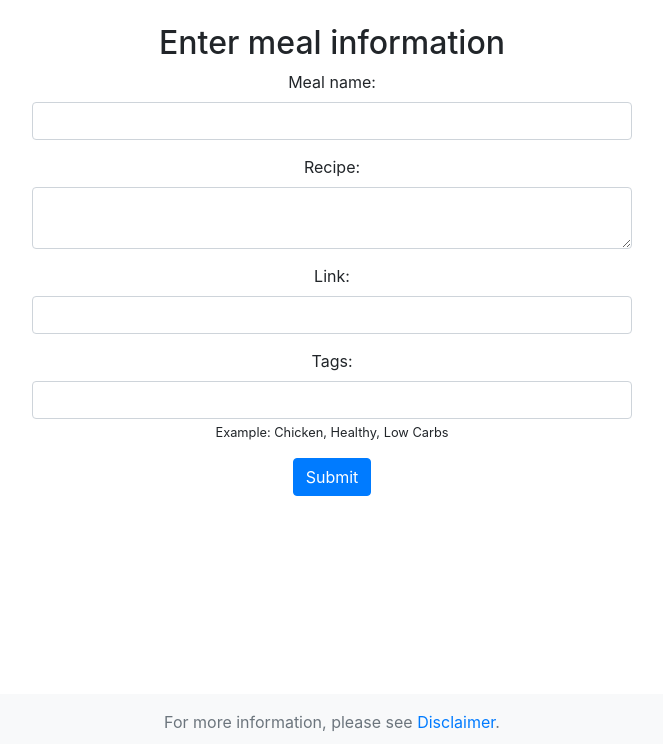
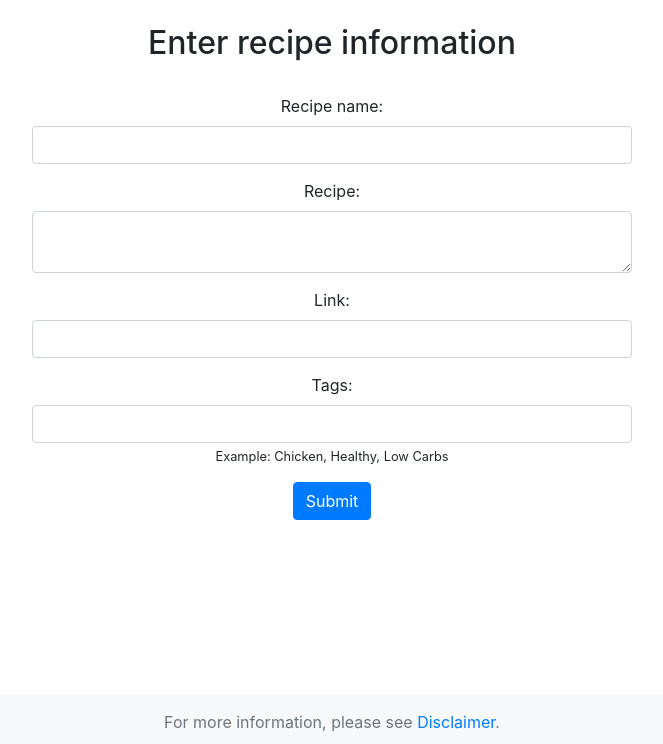
Before and after one commit to vbageek14/flaskwebsite, a Flask app: page / in a window 1280 px wide. Shown: the part 56-800 px from the top of the page, without its empty margins (308-971 px from the left). Run offline with Flask 3, Linux system fonts and the light colour scheme; the visitor is signed in with stand-in values (Sample User, id 1); some libraries are stand-ins or nearby versions.

Commit message:
Added additional comments and protection against CRSF

```diff
--- a/website/static/collapseAll.js
+++ b/website/static/collapseAll.js
@@ -1,5 +1,5 @@
 function toggleAllRecipes() {
-    const recipeSections = document.querySelectorAll('.collapse');
+    const recipeSections = document.querySelectorAll('.recipe-section');
     const firstSection = recipeSections[0];
     const isCollapsed = firstSection.classList.contains('show');
 
--- a/website/static/deleteNote.js
+++ b/website/static/deleteNote.js
@@ -4,11 +4,12 @@ function deleteNote(noteId) {
 
     // If user confirms, proceed with deletion
     if (confirmation) {
-        fetch("/delete-note", {
+        fetch("/delete-recipe", {
             method: "POST",
             body: JSON.stringify({ noteId: noteId, confirmation: "yes" }),
             headers: {
                 "Content-Type": "application/json",
+                "X-CSRFToken": document.querySelector('meta[name="csrf-token"]').getAttribute('content')
             },
         })
             .then((_res) => {
--- a/website/templates/about.html
+++ b/website/templates/about.html
@@ -6,7 +6,7 @@
 <br>
 <h2 align = "center"> About</h2>
 <div class="container">
-    <div style="margin:20px; text-align: justify;">
+    <div style="text-align: justify;">
         <p> Hello, my name is Konstantin and I like to learn new things. This is a personal project an idea for which was given to me by my wife.
             We typically meal prep for the week and, sometimes, it's hard to decide on what to cook. Also, oftentimes, we forget the nice recipes we used in the past.
             As such, this project aims to solve the above challenges. It stores the recipes that we feed it and can also generate a random recipe
--- a/website/templates/base.html
+++ b/website/templates/base.html
@@ -14,7 +14,7 @@
         href="https://stackpath.bootstrapcdn.com/font-awesome/4.7.0/css/font-awesome.min.css"
         crossorigin="anonymous"
         />
-
+        <meta name="csrf-token" content="{{ csrf_token() }}">
         <title> {% block title %}Home{% endblock %}</title>
     </head>
     <body>
@@ -32,7 +32,7 @@
                 {% if user.is_authenticated %}
                 <a class="nav-item nav-link" id="home" href="/">Home</a>
                 <a class="nav-item nav-link" id="meal_picker" href="/meal-picker">Meal Picker</a>
-                <a class="nav-item nav-link" id="recipes" href="/recipies">Recipes</a>
+                <a class="nav-item nav-link" id="recipes" href="/recipes">Recipes</a>
                 <a class="nav-item nav-link" id="about" href="/about">About</a>
                 <a class="nav-item nav-link" id="logout" href="/logout">Logout</a>
                 {% else %}
@@ -77,7 +77,7 @@
           {% endif %}
           {% endwith %}
 
-          <div class=""container">{% block content %} {% endblock %} </div>
+          <div class="container">{% block content %} {% endblock %} </div>
 
           <script
             src="https://code.jquery.com/jquery-3.2.1.slim.min.js"
@@ -118,10 +118,15 @@
 
   <style>
   footer {
+
     position: fixed;
     bottom: 0px;
     height: 50px;
     width: 100%;
+}
+
+  .container {
+    margin-bottom: 50px;
 }
 </style>
 
--- a/website/templates/home.html
+++ b/website/templates/home.html
@@ -4,15 +4,17 @@
 
 {% block content %}
 <br>
-<h2 align = "center"> Enter meal information</h2>
+<h2 align = "center"> Enter recipe information</h2>
+<br>
 <form method = "POST">
+    <input type="hidden" name="csrf_token" value="{{ csrf_token() }}"/>
     <div class = "form group" align = "center" style="margin-bottom: 15px;">
-        <label for="note"> Meal name:</label>
-        <input type = "text" name = "note" id="note" class ="form-control" style="max-width: 600px; margin: 0 auto">
+        <label for="recipe_name"> Recipe name:</label>
+        <input type = "text" name = "recipe_name" id="recipe_name" class ="form-control" style="max-width: 600px; margin: 0 auto">
     </div>
     <div class = "form-group" align = "center" style="margin-bottom: 15px;">
-        <label for="data_recipe"> Recipe:</label>
-        <textarea type="text" name="data_recipe" id="data_recipe" class="form-control" style="max-width: 600px; margin: 0 auto;"></textarea>
+        <label for="recipe"> Recipe:</label>
+        <textarea type="text" name="recipe" id="recipe" class="form-control" style="max-width: 600px; margin: 0 auto;"></textarea>
     </div>
     <div class = "form-group" align = "center" style="margin-bottom: 15px;">
         <label for="recipe_link"> Link:</label>
--- a/website/templates/login.html
+++ b/website/templates/login.html
@@ -8,6 +8,7 @@ Login
 <div class="container">
     <form method = "POST">
         <br>
+        <input type="hidden" name="csrf_token" value="{{ csrf_token() }}"/>
         <h3 align="center">Login</h3>
         <div class="form-group">
             <label for="email"> Email Address </label>
--- a/website/templates/sign_up.html
+++ b/website/templates/sign_up.html
@@ -6,6 +6,7 @@
 <div class="container">
 <form method = "POST">
     <br>
+    <input type="hidden" name="csrf_token" value="{{ csrf_token() }}"/>
     <h3 align="center">Sign Up</h3>
     <div class="form-group"
         <label for="email"> Email Address </label>
--- a/website/views.py
+++ b/website/views.py
@@ -1,7 +1,6 @@
 from flask import Blueprint, render_template, request, flash, jsonify, redirect, url_for
-from .models import User
+from .models import User, RecipeNote
 from flask_login import login_required, current_user
-from .models import Note
 from . import db
 import json
 from sqlalchemy.sql.expression import func
@@ -9,33 +8,37 @@ from .webforms import SearchForm, UpdateTagsForm
 
 views = Blueprint("views", __name__)
 
+# Define route for the home page where user inputs the recipe
 @views.route("/", methods = ["GET", "POST"])
 @login_required
 def home():
     if request.method == "POST":
-        note = request.form.get("note")
+        recipe_name = request.form.get("recipe_name")
         tags = request.form.get("tags")
-        data_recipe = request.form.get("data_recipe")
+        recipe = request.form.get("recipe")
         recipe_link = request.form.get("recipe_link")
 
         # Capitalize tags if not already capitalized
         tags = ', '.join(tag.strip().capitalize() for tag in tags.split(','))
 
-        if len(note) < 1:
+        if len(recipe_name) < 1:
+            flash("Recipe name is too short!", category = "error")
+        elif len(recipe) <1:
             flash("Recipe is too short!", category = "error")
         else:
-            new_note = Note(data = note, user_id = current_user.id, tags=tags, data_recipe = data_recipe, recipe_link = recipe_link)
-            db.session.add(new_note)
+            new_recipe_note = RecipeNote(recipe_name = recipe_name, user_id = current_user.id, tags=tags, recipe = recipe, recipe_link = recipe_link)
+            db.session.add(new_recipe_note)
             db.session.commit()
             flash("Recipe added!", category = "success")
-            return redirect(url_for("views.recipies"))
+            return redirect(url_for("views.recipes"))
     return render_template("home.html", user = current_user)
 
-@views.route("/delete-note", methods = ["POST"])
-def delete_note():
+# Define route for the delete-note functionality whereby user is able to delete a note from the "/Recipes" page
+@views.route("/delete-recipe", methods = ["POST"])
+def delete_recipe():
     note = json.loads(request.data)
     noteId = note["noteId"]
-    note = Note.query.get(noteId)
+    note = RecipeNote.query.get(noteId)
     if note:
         if note.user_id == current_user.id:
             db.session.delete(note)
@@ -44,76 +47,93 @@ def delete_note():
     else:
         return jsonify({"message": "Deletion canceled"})
 
+# Defines route for the meal picker functionality. Extracts tags from all recipes and displays them in a dropdown on the "/meal-picker" page
 @views.route("/meal-picker", methods = ["GET"])
 @login_required
 def meal_picker():
     tags = set()
-    notes = Note.query.filter_by(user_id=current_user.id).all()
+    notes = RecipeNote.query.filter_by(user_id=current_user.id).all()
     for note in notes:
         tags.update(note.tag_names)
     tags = sorted(tags)
     return render_template('meal_picker.html', user=current_user, tags=tags)
 
-@views.route("/recipies", methods = ["GET"])
+# Defines route for recipes page where all input recipes are displayed
+@views.route("/recipes", methods = ["GET"])
 @login_required
-def recipies():
-    notes = Note.query.filter_by(user_id=current_user.id).order_by(Note.data).all()
+def recipes():
+    notes = RecipeNote.query.filter_by(user_id=current_user.id).order_by(RecipeNote.recipe_name).all()
     return render_template('recipes.html', notes = notes, user=current_user)
 
-@views.route("/random-note")
+# Defines route for generating a random recipe based on a tag selected in the dropdown of the "/meal-picker" page
+@views.route("/random-recipe")
 @login_required
-def random_note():
+def random_recipe():
     selected_tag = request.args.get('tag')
     if selected_tag:
-        random_note = Note.query.filter(Note.user_id == current_user.id, Note.tags.contains(selected_tag)).order_by(func.random()).first()
+        random_recipe = RecipeNote.query.filter(RecipeNote.user_id == current_user.id, RecipeNote.tags.contains(selected_tag)).order_by(func.random()).first()
     else:
-        random_note = Note.query.filter_by(user_id=current_user.id).order_by(func.random()).first()
+        random_recipe = RecipeNote.query.filter_by(user_id=current_user.id).order_by(func.random()).first()
 
-    if random_note:
-        return jsonify({'note': random_note.data,
-                        'recipe': random_note.data_recipe,
-                        'link': random_note.recipe_link})
+    if random_recipe:
+        # return a JSON response used in the "mealPicker.js" function
+        return jsonify({'note': random_recipe.recipe_name,
+                        'recipe': random_recipe.recipe,
+                        'link': random_recipe.recipe_link})
     else:
         return jsonify({'note': 'No recipes available'})
 
+# Defines route for the search bar functionality
 @views.route('/search', methods = ["POST"])
 @login_required
 def search():
     form = SearchForm()
-    posts = Note.query
+    posts = RecipeNote.query
     if form.validate_on_submit():
         searched = form.searched.data
-        posts = posts.filter(Note.user_id == current_user.id,
-                             db.or_(Note.data_recipe.like("%" + searched + "%"),
-                                    Note.tags.like("%" + searched + "%")))
-        posts = posts.order_by(Note.data).all()
+
+        # perform a search across all user's recipes and the associated tags using the "searched" variable (user's input in the SearchForm)
+        posts = posts.filter(RecipeNote.user_id == current_user.id,
+                             db.or_(RecipeNote.recipe.like("%" + searched + "%"),
+                                    RecipeNote.tags.like("%" + searched + "%")))
+        posts = posts.order_by(RecipeNote.recipe_name).all()
     else:
         print(form.errors)
     return render_template("search.html", form = form, searched = searched, posts = posts, user = current_user)
 
+# Defines route for the "about" page
 @views.route("/about", methods = ["GET"])
 @login_required
 def about():
     return render_template("about.html", user = current_user)
 
+# Defines route for the update_tags functionality which allows to update tags associated with particular recipe displayed on the "/recipes" page
 @views.route("/update_tags/<int:id>", methods = ["GET", "POST"])
 @login_required
 def update_tags(id):
     form = UpdateTagsForm()
-    note = Note.query.get(id)
+    note = RecipeNote.query.get(id)
 
     if form.validate_on_submit():
         if note.user_id == current_user.id:
-            note.tags = form.tags.data
+            tags = request.form.get("tags")
+
+             # Capitalize tags if not already capitalized
+            tags = ', '.join(tag.strip().capitalize() for tag in tags.split(','))
+
+            note.tags = tags
+
             db.session.commit()
             flash("Tags updated successfully", category="success")
-            return redirect(url_for("views.recipies"))
+            return redirect(url_for("views.recipes"))
         else:
             return jsonify({"message": "Deletion canceled"})
 
     form.tags.data = note.tags
     return render_template("update_tags.html", form=form, note=note, user=current_user)
 
+
+# Defines route for the "disclaimer" page
 @views.route("/disclaimer", methods = ["GET"])
 def disclaimer():
     return render_template("disclaimer.html", user = current_user)
```
Also changed, not shown: website/__init__.py (+14 -3 lines), website/auth.py (+15 -3 lines), website/models.py (+9 -4 lines), website/static/mealPicker.js (added, +38 -0 lines), website/static/meal_picker.js (deleted, +0 -26 lines), website/templates/meal_picker.html (+10 -22 lines), website/templates/recipes.html (+7 -7 lines), website/templates/search.html (+10 -5 lines), website/webforms.py (+9 -3 lines), 1 other file.
